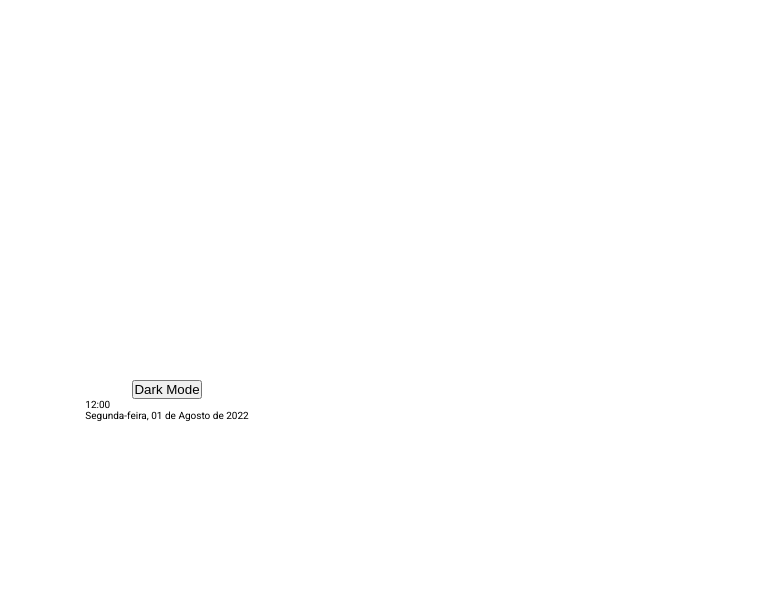
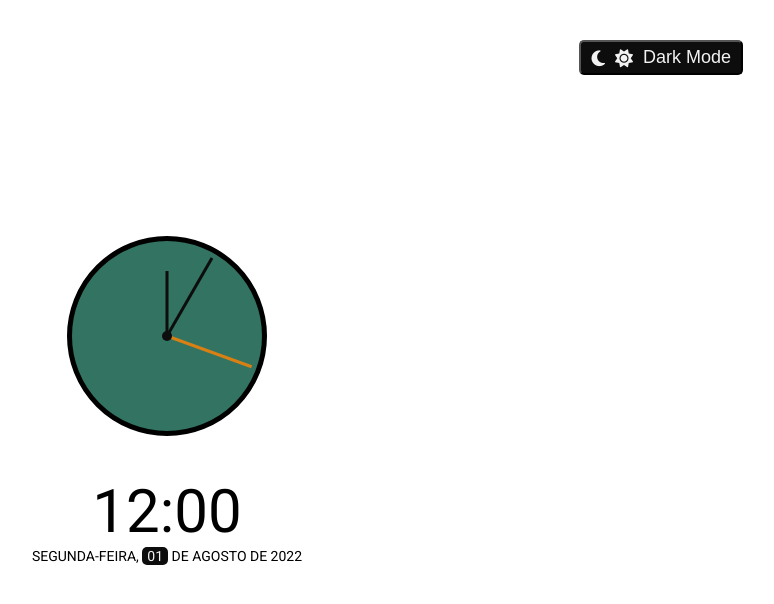
Before and after one commit to OscarYopan/theme-clock, a plain HTML site: page index.html in a window 1280 px wide. Shown: the whole page, without its empty margins (473-1247 px from the left). Drawn offline with Linux system fonts and the light colour scheme.

Commit message:
CSS done

```diff
--- a/index.html
+++ b/index.html
@@ -15,7 +15,11 @@
   <link href="https://fonts.googleapis.com/css2?family=Roboto:wght@400;700&display=swap" rel="stylesheet">
 </head>
 <body>
-  <button class="toggle">Dark Mode</button>
+  <button class="toggle">
+    <i class="fa-solid fa-moon"></i>
+    <i class="fa-solid fa-sun"></i>
+    Dark Mode
+  </button>
   <div class="clock-container">
     <div class="clock">
       <div class="needle hour"></div>
--- a/style.css
+++ b/style.css
@@ -6,9 +6,23 @@
 }
 
 /*Default*/
+:root {
+  --cor1: #327361;
+  --cor2: #D98014;
+  --cor3: #D9A25F;
+  --cor4: #F2F2F2;
+  --cor5: #0D0D0D;
+}
+
 html{
   font-family: 'Roboto', sans-serif;
   font-size: 62.5%;
+  transition: all 0.5s ease-in;
+}
+
+html.dark {
+  background-color: var(--cor5);
+  color: var(--cor4);
 }
 
 body{
@@ -19,3 +33,108 @@ body{
   height: 100vh;
   overflow: hidden;
 }
+
+.toggle {
+  background-color: var(--cor5);
+  color: var(--cor4);
+  font-size: 1.8rem;
+  padding: .5rem 1rem;
+  border-radius: .5rem;
+  cursor: pointer;
+  position: absolute;
+  top: 5%;
+  right: 5%;
+  display: flex;
+  align-items: center;
+}
+
+.toggle i {
+  margin-right: 1rem;
+}
+
+.toggle:focus {
+  outline: none;
+}
+
+.toggle:hover {
+  opacity: 75%;
+}
+
+.toggle:active {
+  transform: scale(0.98);
+}
+
+.clock-container {
+  display: flex;
+  flex-direction: column;
+  justify-content: space-between;
+  align-items: center;
+  font-size: 1.6rem;
+}
+
+.clock {
+  position: relative;
+  width: 20rem;
+  height: 20rem;
+  margin-bottom: 4rem;
+  border: .5rem solid black;
+  border-radius: 50%;
+  background-color: var(--cor1);
+}
+
+.needle {
+  background-color: var(--cor5);
+  position: absolute;
+  top: 50%;
+  left: 50%;
+  height: 6.5rem;
+  width: .3rem;
+  transform-origin: bottom center;
+}
+
+.needle.hour {
+  transform: translate(-50%, -100%) rotate(0deg);
+}
+
+.needle.minute {
+  transform: translate(-50%, -100%) rotate(30deg);
+  height: 9rem;
+}
+
+.needle.second {
+  transform: translate(-50%, -100%) rotate(110deg);
+  height: 9rem;
+  background-color: var(--cor2);
+}
+
+.center-point {
+  background-color: var(--cor5);
+  width: 1rem;
+  height: 1rem;
+  position: absolute;
+  top: 50%;
+  left: 50%;
+  transform: translate(-50%, -50%);
+  border-radius: 50%;
+}
+
+.time {
+  font-size: 6rem;
+}
+
+.date {
+  font-size: 1.4rem;
+  text-transform: uppercase;
+}
+
+.date .circle {
+  background-color: var(--cor5);
+  color: var(--cor4);
+  border-radius: .5rem;
+  padding: 0 .5rem;
+  display: inline-flex;
+  align-items: center;
+  justify-content: center;
+  line-height: 1.8rem;
+  transition: all .5s ease-in;
+}
```
